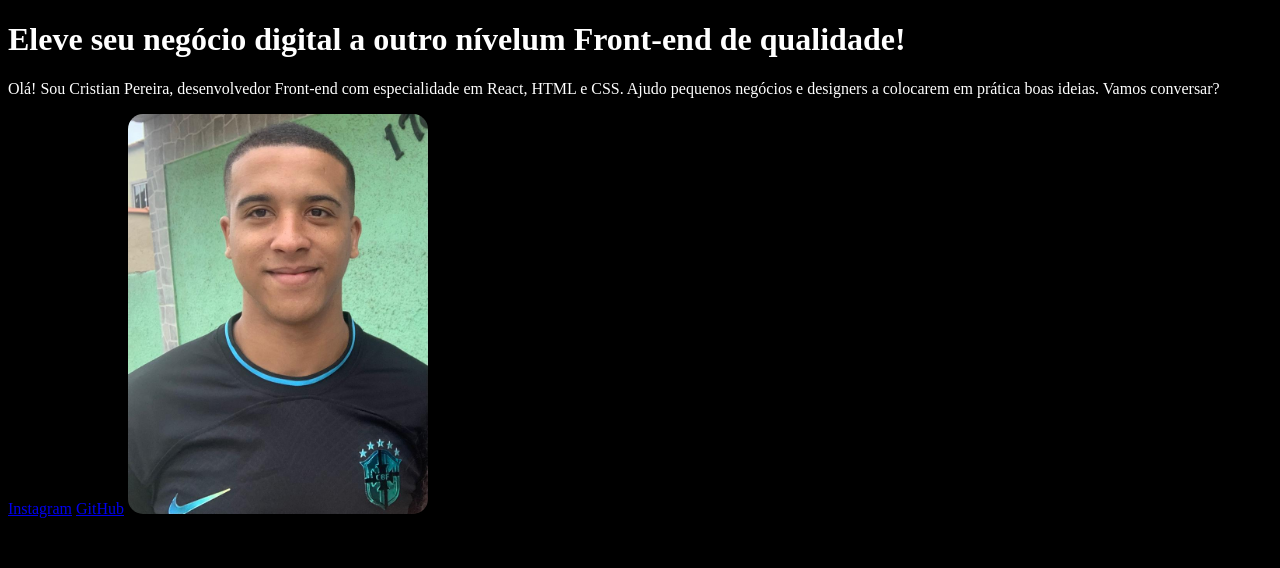
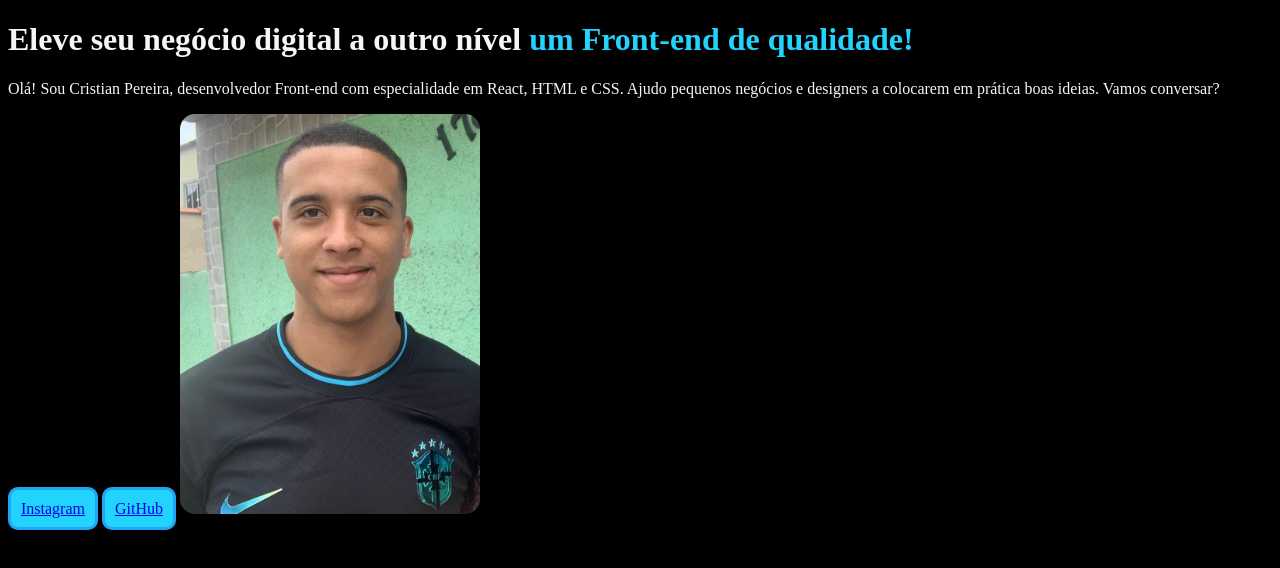
Before and after one commit to CrissPereira/Sobremim, a plain HTML site: page index3.html in a window 1280 px wide. Drawn offline with Linux system fonts and the light colour scheme.

Commit message:
Mudando cor da fonte que ficaram em destaque

```diff
--- a/index3.html
+++ b/index3.html
@@ -9,11 +9,12 @@
 <body>
     <header></header>
     <main>
-        <h1>Eleve seu negócio digital a outro nível<strong>um Front-end de qualidade!</strong></h1>
+        <h1>Eleve seu negócio digital a outro nível<span><strong> um Front-end de qualidade!</strong></span></h1>
         <p>Olá! Sou Cristian Pereira, desenvolvedor Front-end com especialidade em React, HTML e CSS. Ajudo pequenos negócios e designers a colocarem em prática boas ideias. Vamos conversar?</p>
         <a href="#">Instagram</a>
         <a href="#">GitHub</a>
         <img src="imagens/cristian_foto.jpeg" alt="foto de perfil">
+
     </main>
     <footer></footer>
 </body>
--- a/style.css
+++ b/style.css
@@ -1,16 +1,19 @@
 body{
     background-color: black;
-    color: white;
+    color: #F6F6F6;
+}
+span{
+    color:#22D4FD;
 }
 
-span{
-    color:aqua;
-}
 img{
     height: 400px;
     width: 300px;
-    border-radius: 15px;
-
-
-
+    border-radius: 15px
 }
+a{
+    background-color: #22D4FD;
+    border: solid #22D4;
+    padding: 10px;
+    border-radius: 10px;
+}
```
